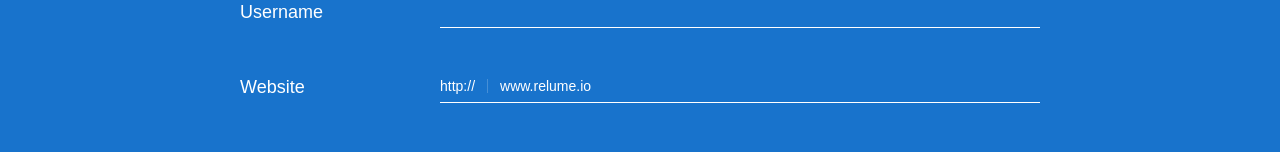
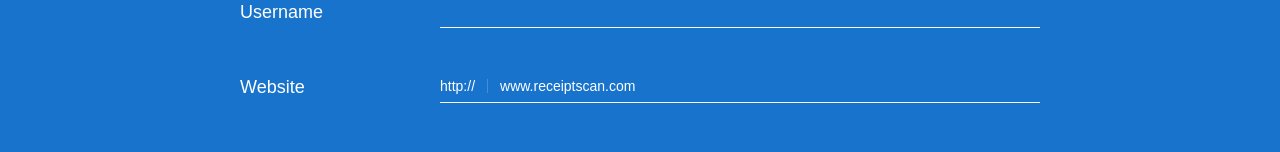
Before and after one commit to subzero783/receipt-scan, a Next.js app: page /settings in a window 1280 px wide. Shown: the part 595-747 px from the top of the page. Built offline with nearby package versions, Linux system fonts and the light colour scheme; no server answers; the database is empty; sample sign-in values are in the browser's storage; a web font is replaced by a local one.

Commit message:
RSSCN-59 Testing changing User Settings

```diff
--- a/components/AccountSettings.jsx
+++ b/components/AccountSettings.jsx
@@ -128,7 +128,7 @@ const AccountSettings = () => {
                                     <label className="form-label" htmlFor="website">Website</label>
                                     <div className="input-with-prefix">
                                         <span className="prefix">http://</span>
-                                        <input type="url" id="website" className="form-input" placeholder="www.relume.io" value={formData.website} onChange={handleChange} />
+                                        <input type="url" id="website" className="form-input" placeholder="www.receiptscan.com" value={formData.website} onChange={handleChange} />
                                     </div>
                                 </div>
 
```
